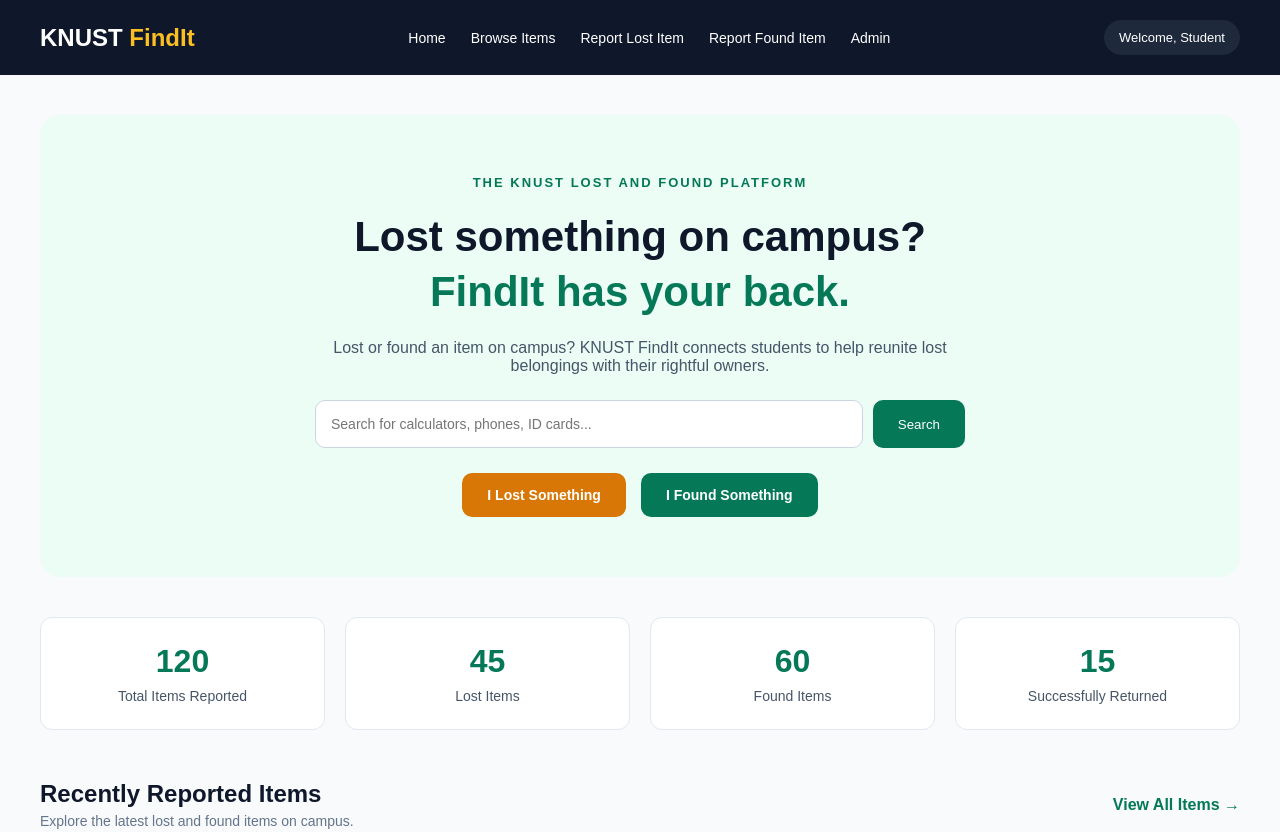
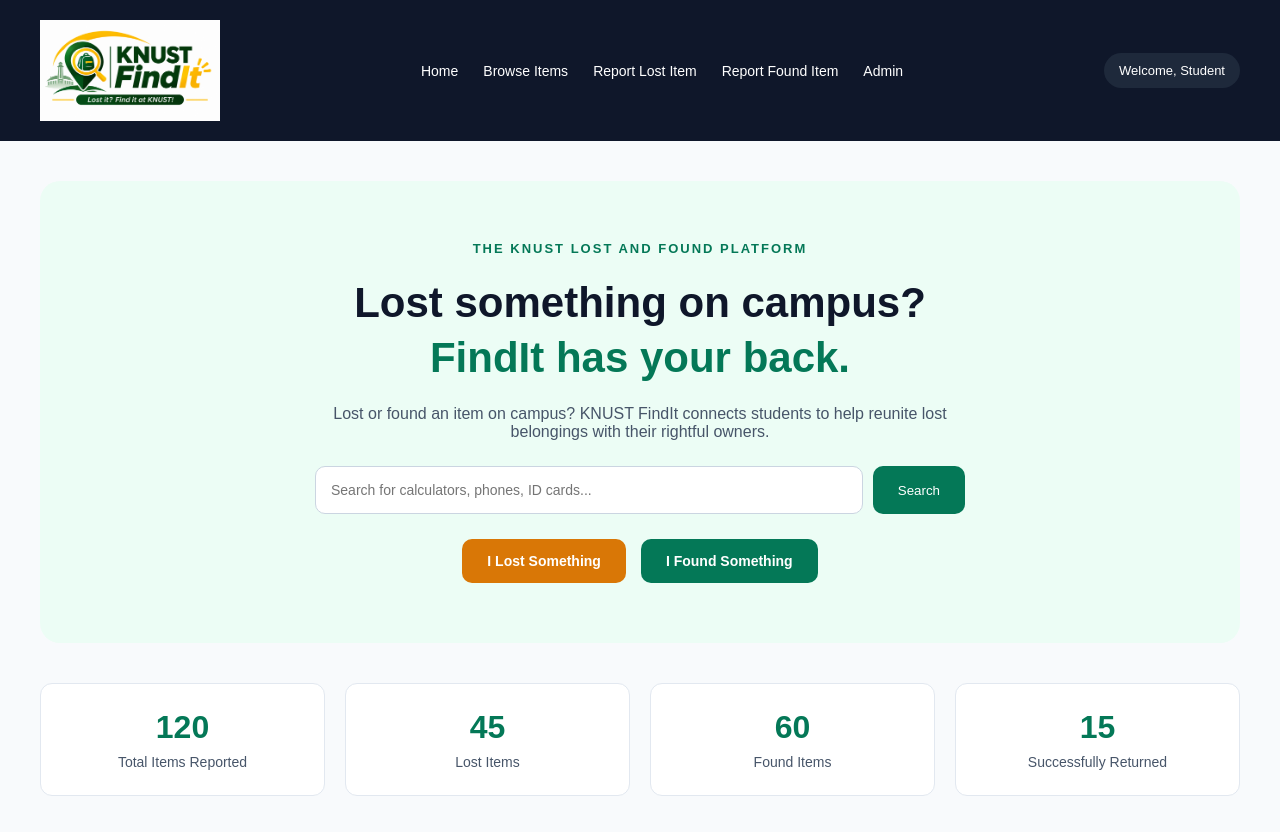
Before and after one commit to ampahjeffery33-stack/KNUST-FindIt, a plain HTML site: page index1.html in a window 1280 px wide. Shown: the top 832 px of the page. Drawn offline with Linux system fonts and the light colour scheme.

Commit message:
Added KNUST FindIt logo

```diff
--- a/index1.html
+++ b/index1.html
@@ -12,7 +12,11 @@
   <body>
     <!-- Navigation Bar -->
     <header>
-      <div class="logo">KNUST <span>FindIt</span></div>
+      <div class="logo">
+        <a href="index.html">
+          <img src="images/Capture 3.png" alt="KNUST FindIt" />
+        </a>
+      </div>
 
       <nav>
         <a href="index1.html">Home</a>
--- a/style.css
+++ b/style.css
@@ -756,3 +756,10 @@ th {
     border-radius: 5px;
     cursor: pointer;
 }
+
+.logo img{
+    width: 180px;
+    height: 65opx;
+    object-fit: constain;
+    display: block;
+}
```
Also changed, not shown: images/Capture 3.png (added).
